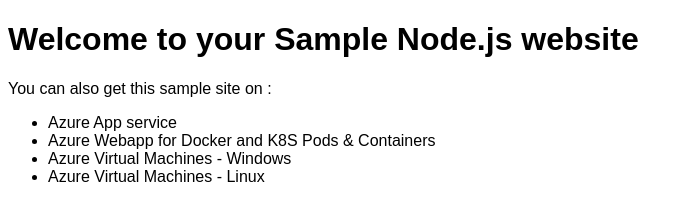
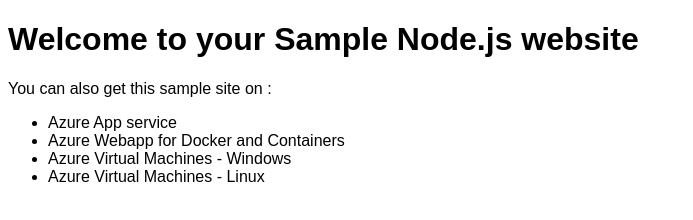
Before and after one commit to pvipindas/project-nodejs-webapp, a website: page index.html in a window 1280 px wide. Shown: the whole page, without its empty margins (0-693 px from the left). Drawn offline with Linux system fonts and the light colour scheme.

Commit message:
removed k8s pods in index.html

```diff
--- a/index.html
+++ b/index.html
@@ -13,7 +13,7 @@
 	<p>You can also get this sample site on :</p>
 	<ul>
 		<li>Azure App service</li>
-		<li>Azure Webapp for Docker and K8S Pods & Containers</li>
+		<li>Azure Webapp for Docker and Containers</li>
 		<li>Azure Virtual Machines - Windows</li>
 		<li>Azure Virtual Machines - Linux</li>
 	</ul>
```
